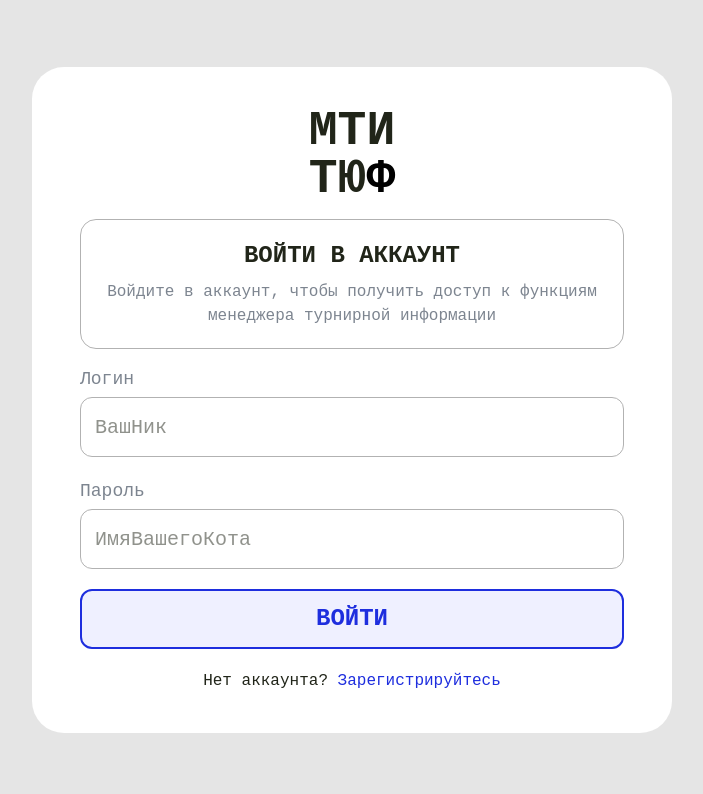
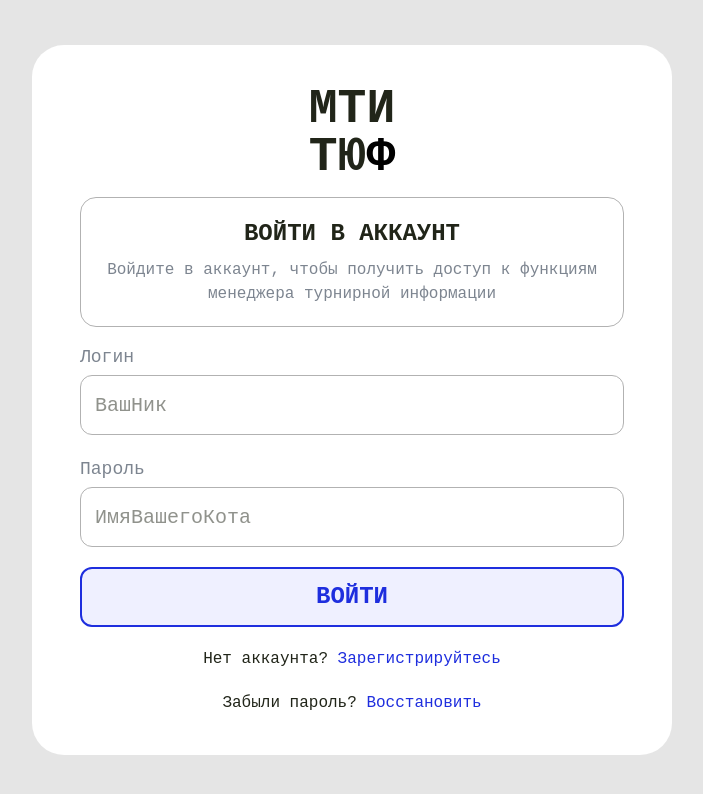
Before and after one commit to MTI-System/MTI-site, a Next.js app: page /login in a window 1280 px wide. Shown: the top 794 px of the page, without its empty margins (288-991 px from the left). Built offline with nearby package versions, Linux system fonts and the light colour scheme; no server answers.

Commit message:
minor fixes

```diff
--- a/src/app/(login)/login/page.tsx
+++ b/src/app/(login)/login/page.tsx
@@ -126,6 +126,12 @@ function LoginPage() {
             Зарегистрируйтесь
           </Link>
         </p>
+        <p className="text-text-main">
+          Забыли пароль?{" "}
+          <Link className="text-accent-primary font-medium hover:underline" href="/register">
+            Восстановить
+          </Link>
+        </p>
       </Form>
     </LoginLayout>
   )
```
